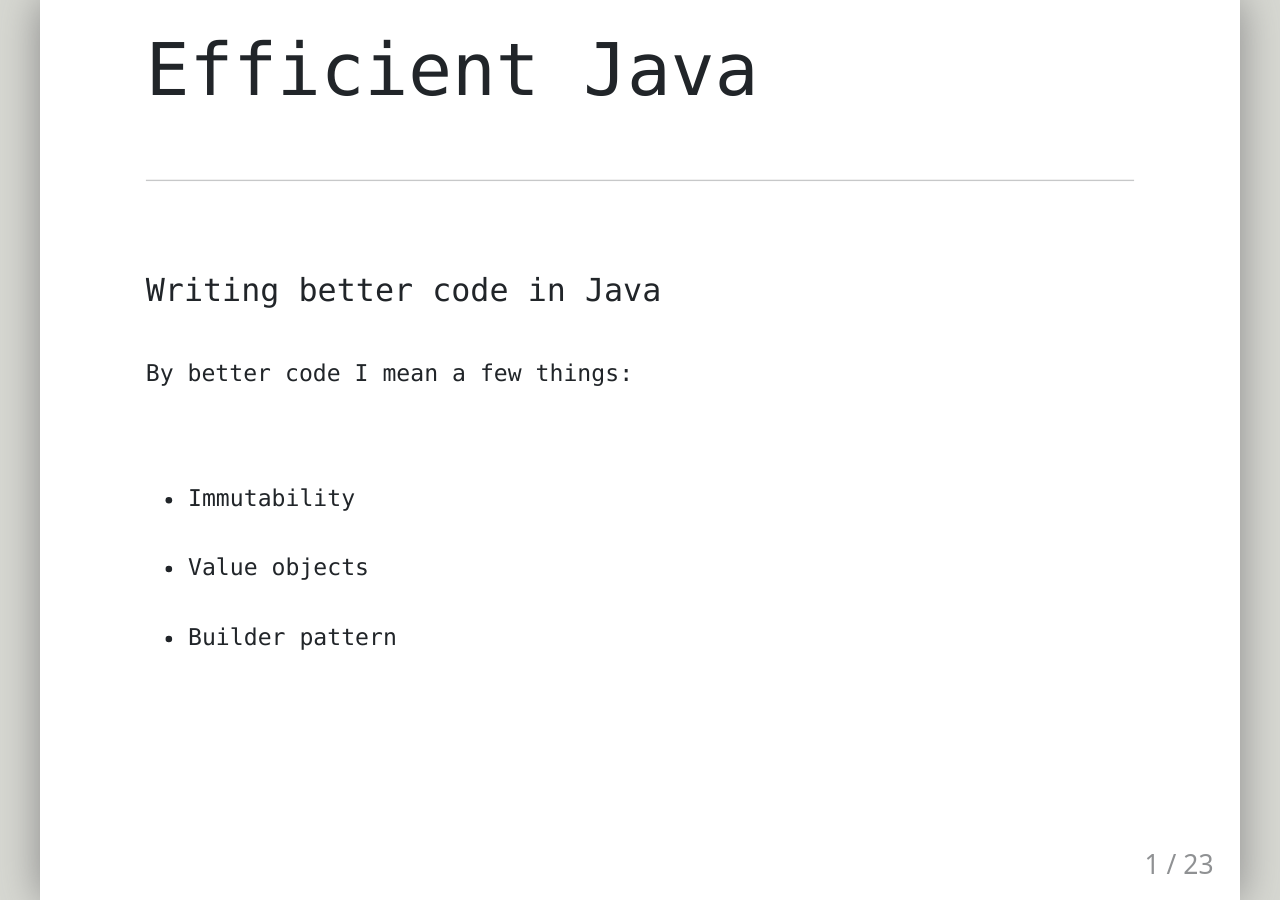
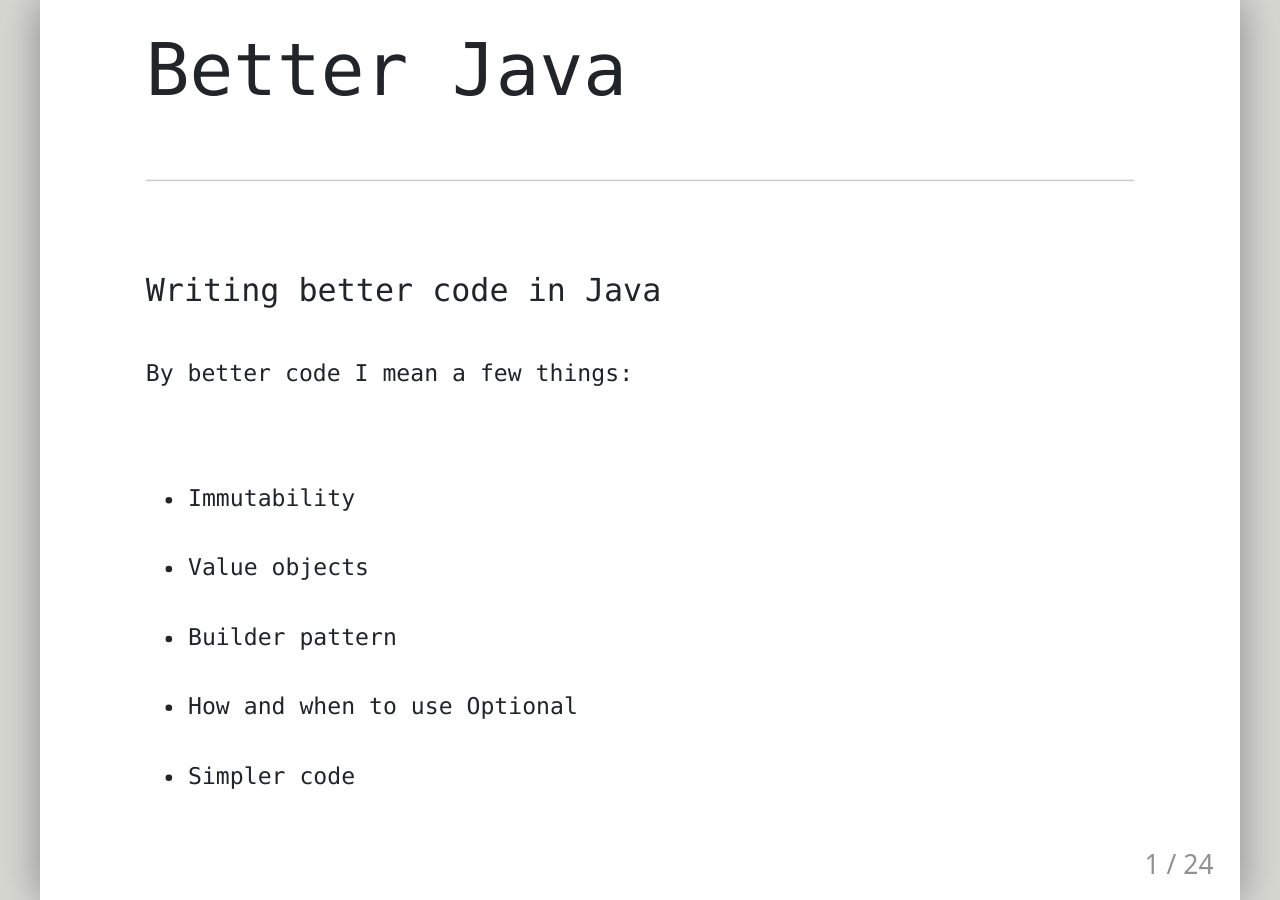
Before and after one commit to georgeracu/georgeracu.github.com, a Jekyll site: the page built from _posts/2022-02-01-immutable-java.md, in a window 1280 px wide. Built offline with Jekyll 4.4.1, drawn with Linux system fonts in a browser that asks for light colours.

Commit message:
Updated title

```diff
--- a/_includes/presentations/efficient-java.md
+++ b/_includes/presentations/efficient-java.md
@@ -1,5 +1,5 @@
 
-# Efficient Java
+# Better Java
 
 <hr/>
 
@@ -10,6 +10,18 @@ By better code I mean a few things:
 * Immutability
 * Value objects
 * Builder pattern
+* How and when to use Optional
+* Simpler code
+
+---
+
+## Why this topic?
+
+<hr/>
+
+* We need to remember basics before doing advanced
+* Focus too much on the big picture
+* Simpler, safer code starts with basic stuff
 
 ---
 
```
